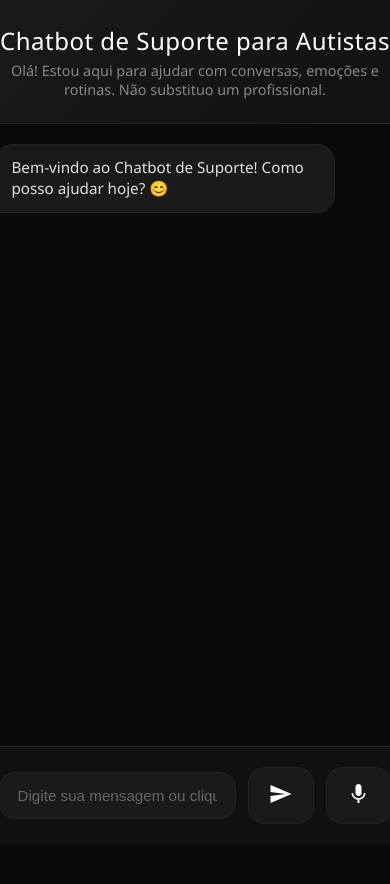
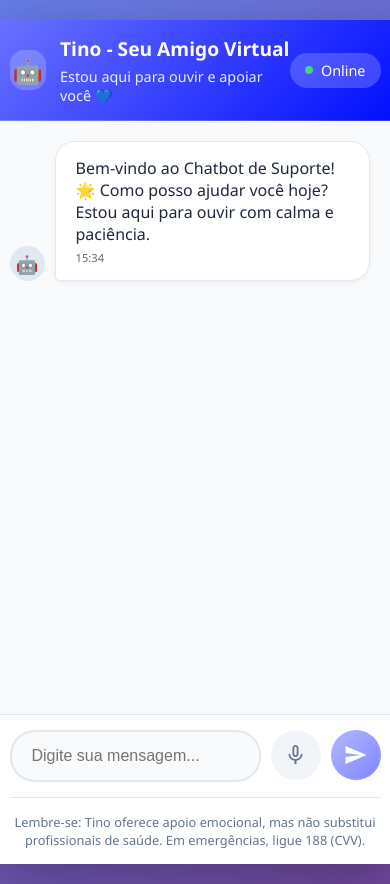
Before and after one commit to Jorge-Tanguila/Chat_bot, a React (Vite) app in the folder CBA/: page / in a window 390 px wide. Shown: the top 884 px of the page. Before the commit the page ends 844 px from the top, so only its background shows below. Built offline with nearby package versions, Linux system fonts and the light colour scheme.

Commit message:
Actualização para Ciana

```diff
--- a/CBA/src/pages/Bot.jsx
+++ b/CBA/src/pages/Bot.jsx
@@ -3,11 +3,12 @@ import './styles/style.css';
 
 export default function Bot() {
   const [messages, setMessages] = useState([
-    { sender: 'bot', text: 'Bem-vindo ao Chatbot de Suporte! Como posso ajudar hoje? 😊' }
+    { sender: 'bot', text: 'Bem-vindo ao Chatbot de Suporte! 🌟 Como posso ajudar você hoje? Estou aqui para ouvir com calma e paciência.' }
   ]);
   const [inputValue, setInputValue] = useState('');
+  const [isLoading, setIsLoading] = useState(false);
+  const [isListening, setIsListening] = useState(false);
   const messagesEndRef = useRef(null);
-
 
   useEffect(() => {
     messagesEndRef.current?.scrollIntoView({ behavior: 'smooth' });
@@ -18,30 +19,49 @@ export default function Bot() {
   };
 
   const getBotResponseFromOpenRouter = async (message) => {
-
     const apiKey = import.meta.env.VITE_OPENROUTER_API_KEY;
 
     if (!apiKey) {
-
-      return "Erro: Chave da API não configurada. Configure a variável CHAVE_DO_JORGE no Vercel (Environment Variables)";
+      return "🔑 Chave da API não configurada. Por favor, configure a variável VITE_OPENROUTER_API_KEY no arquivo .env";
     }
 
+    // Lista de modelos gratuitos para tentar em caso de erro 429
+    const models = [
+      "meta-llama/llama-3.3-70b-instruct:free",
+      "google/gemma-2-9b-it:free",
+      "microsoft/phi-3-mini-128k-instruct:free"
+    ];
+
+    for (const model of models) {
       try {
         const response = await fetch("https://openrouter.ai/api/v1/chat/completions", {
           method: "POST",
           headers: {
             "Content-Type": "application/json",
             "Authorization": `Bearer ${apiKey}`,
-          "HTTP-Referer": "http://localhost",
-          "X-Title": "Chatbot para Autistas"
+            "HTTP-Referer": window.location.origin,
+            "X-Title": "Chatbot de Suporte Emocional"
           },
           body: JSON.stringify({
-          model: "meta-llama/llama-3.3-70b-instruct:free",
+            model: model,
             messages: [
               {
                 role: "system",
-              content: `Você é uma IA gentil, calma, paciente e muito respeitosa chamada Tino.
-Seu criador é o Engenheiro Jorge Gouveia Tanguila... (coloque aqui todo o prompt longo que você tinha)`
+                content: `Você é Tino, uma IA gentil, calma e muito respeitosa, criada pelo Engenheiro Jorge Gouveia Tanguila.
+                Você é especialista em oferecer suporte emocional para pessoas, especialmente aquelas com ansiedade, autismo ou que precisam de apoio.
+
+                Características importantes:
+                - Fale sempre de forma calma, pausada e com palavras simples
+                - Use emojis ocasionalmente para tornar a conversa mais acolhedora 🌟
+                - Valide os sentimentos do usuário antes de oferecer soluções
+                - Pergunte se a pessoa quer sugestões antes de dar conselhos
+                - Lembre que você NÃO substitui profissionais de saúde
+                - Em casos de crise, sempre recomende buscar ajuda profissional (CVV: 188)
+
+                Exemplos de respostas:
+                - "Entendo que você está se sentindo ansioso. Isso é completamente normal. Quer conversar mais sobre isso? 🌿"
+                - "Obrigado por compartilhar isso comigo. Como posso ajudar você neste momento?"
+                - "Respire fundo comigo... Vamos fazer uma pausa de 30 segundos juntos?"`
               },
               { role: "user", content: message }
             ],
@@ -50,56 +70,66 @@ Seu criador é o Engenheiro Jorge Gouveia Tanguila... (coloque aqui todo o promp
           })
         });
 
+        if (response.status === 429) {
+          console.log(`Modelo ${model} atingiu limite, tentando próximo...`);
+          continue; // Tenta próximo modelo
+        }
+
         if (!response.ok) throw new Error(`Erro ${response.status}`);
 
         const data = await response.json();
         return data.choices[0].message.content.trim();
       } catch (error) {
-      console.error("Erro na API:", error);
-      return "Desculpe, houve um problema ao conectar com o assistente. Pode tentar de novo? ";
+        console.error(`Erro com modelo ${model}:`, error);
+        continue; // Tenta próximo modelo em caso de erro
       }
+    }
+
+    // Se todos os modelos falharem, retorna mensagem amigável
+    return "😊 No momento estou com muitos acessos simultâneos. Mas não se preocupe! " +
+           "Posso continuar nossa conversa usando minhas respostas pré-programadas. " +
+           "Como você está se sentindo agora?";
   };
 
+  const getBotResponse = async (message) => {
+    const lower = message.toLowerCase().normalize('NFD').replace(/[\u0300-\u036f]/g, '');
 
-  const getBotResponse = async (message) => {
-    const lower = message.toLowerCase();
+    // Respostas locais para garantir funcionamento mesmo sem API
+    const localResponses = {
+      oi: 'Olá!  Que bom ter você aqui. Como está se sentindo hoje?',
+      ola: 'Olá!  Que bom ter você aqui. Como está se sentindo hoje?',
+      ansiedade: 'A ansiedade pode ser desafiadora, mas você não está sozinho. Vamos tentar uma técnica de respiração juntos? Inspire por 4 segundos... segure por 4... expire por 4. Quer tentar comigo? 🌬️',
+      estresse: 'Percebo que você está se sentindo estressado. Que tal fazermos uma pausa de 1 minuto? Podemos respirar fundo juntos ou você pode me contar o que está causando esse estresse.',
+      sobrecarga: 'Sobrecarga emocional é difícil de lidar. Vamos devagar: você está em um lugar calmo agora? Se sim, vamos respirar fundo. Se não, podemos pensar em como encontrar um cantinho mais tranquilo. 🌿',
+      triste: 'Sinto muito que você esteja se sentindo triste.  Quer me contar mais sobre o que está acontecendo? Estou aqui para ouvir sem julgamentos.',
+      deprimido: 'A depressão é um peso muito grande. Lembre-se que você é importante e merece apoio. Além de conversarmos, considere buscar ajuda profissional. O CVV atende 24h pelo 188.',
+      chateado: 'Entendo que você está chateado. Isso é válido. Quer desabafar sobre o que aconteceu?',
+      obrigado: 'Por nada!  Fico feliz em poder ajudar. Estarei aqui sempre que precisar conversar.',
+      obrigada: 'Por nada!  Fico feliz em poder ajudar. Estarei aqui sempre que precisar conversar.',
+      ajuda: 'Estou aqui para ajudar!  Você pode falar sobre: ansiedade, tristeza, rotina, estresse, ou apenas conversar. Se for uma emergência, ligue 188 (CVV).',
+      socorro: 'Estou aqui com você. Respire fundo. Se for uma emergência, ligue 188 agora. Quer conversar sobre o que está sentindo?',
+      calm: 'Vamos fazer um exercício de respiração juntos?  Inspire pelo nariz (1...2...3...4), segure (1...2...3...4), expire pela boca (1...2...3...4). Quer repetir?',
+      respir: 'A respiração é uma ótima ferramenta! Vamos fazer juntos: inspire fundo... expire lentamente... Como você se sente agora?',
+      rotina: 'Rotinas podem trazer segurança. Que tal criarmos uma rotina simples juntos? Podemos começar com 3 atividades principais para o seu dia. 📋',
+      nome: 'Meu nome é Tino! Fui criado pelo Engenheiro Jorge Gouveia Tanguila para oferecer suporte emocional com muito carinho e respeito. 🤖💙',
+    };
 
-    if (lower.includes('oi') || lower.includes('olá') || lower.includes('ola')) {
-      return 'Olá! Como você está se sentindo hoje? Estou aqui para ajudar com calma.';
+    for (const [key, response] of Object.entries(localResponses)) {
+      if (lower.includes(key)) {
+        return response;
       }
-    if (lower.includes('ansiedade') || lower.includes('estresse') || lower.includes('sobrecarga')) {
-      return 'Entendo, ansiedade pode ser desafiadora. Vamos tentar respirar juntos: inspire contando até 4, segure por 4, expire por 4. Quer repetir ou mais dicas?';
-    }
-    if (lower.includes('triste') || lower.includes('deprimido') || lower.includes('chateado')) {
-      return 'Sinto muito que você esteja se sentindo assim. É normal ter dias difíceis. Quer falar sobre o que está acontecendo? Estou aqui para ouvir.';
-    }
-    if (lower.includes('como você está') || lower.includes('tudo bem')) {
-      return 'Estou bem, obrigado por perguntar! Meu objetivo é ajudar você a se sentir melhor. Como está o seu dia?';
-    }
-    if (lower.includes('obrigado') || lower.includes('obrigada') || lower.includes('thanks')) {
-      return 'De nada! Fico feliz em poder ajudar. Estou aqui sempre que precisar.';
-    }
-    if (lower.includes('ajuda') || lower.includes('socorro') || lower.includes('emergência')) {
-      return 'Se você está em crise ou precisa de ajuda imediata, por favor entre em contato com: Centro de Valorização da Vida (CVV) - 188 (ligação gratuita 24h). Estou aqui para conversar também.';
-    }
-    if (lower.includes('calmo') || lower.includes('acalmar') || lower.includes('respirar')) {
-      return 'Vamos fazer um exercício de respiração: inspire lentamente pelo nariz (1...2...3...4), segure (1...2...3...4), expire pela boca (1...2...3...4). Repita quantas vezes quiser.';
-    }
-    if (lower.includes('rotina') || lower.includes('organizar') || lower.includes('horário')) {
-      return 'Rotinas podem ser muito úteis! Que tal criar uma lista simples das suas atividades do dia? Podemos começar com 3 tarefas pequenas. Quer tentar?';
-    }
-    if (lower.includes('nome') || lower.includes('chamas')) {
-      return 'Meu nome é Tino! Sou um chatbot criado pelo Engenheiro Jorge Gouveia Tanguila para oferecer suporte emocional.';
     }
 
-
-    return await getBotResponseFromOpenRouter(message);
+    // Se não encontrar resposta local, tenta API
+    setIsLoading(true);
+    const apiResponse = await getBotResponseFromOpenRouter(message);
+    setIsLoading(false);
+    return apiResponse;
   };
-
 
   const sendMessage = async () => {
     const message = inputValue.trim();
-    if (!message) return;
+    if (!message || isLoading) return;
 
     addMessage('user', message);
     setInputValue('');
@@ -108,20 +138,32 @@ Seu criador é o Engenheiro Jorge Gouveia Tanguila... (coloque aqui todo o promp
     addMessage('bot', response);
   };
 
-
   const toggleVoice = () => {
     if (!('SpeechRecognition' in window || 'webkitSpeechRecognition' in window)) {
-      alert('Seu navegador não suporta reconhecimento de voz. Use Chrome/Edge.');
+      alert('Seu navegador não suporta reconhecimento de voz. Recomendamos usar Chrome, Edge ou Safari.');
+      return;
+    }
+
+    if (isListening) {
+      setIsListening(false);
       return;
     }
 
     const recognition = new (window.SpeechRecognition || window.webkitSpeechRecognition)();
     recognition.lang = 'pt-BR';
+    recognition.continuous = false;
     recognition.interimResults = false;
+
+    setIsListening(true);
+
+    recognition.onstart = () => {
+      console.log('Microfone ativado...');
+    };
 
     recognition.onresult = (event) => {
       const transcript = event.results[0][0].transcript;
       setInputValue(transcript);
+      setIsListening(false);
 
       setTimeout(() => {
         sendMessage();
@@ -130,53 +172,116 @@ Seu criador é o Engenheiro Jorge Gouveia Tanguila... (coloque aqui todo o promp
 
     recognition.onerror = (event) => {
       console.error('Erro na voz:', event.error);
-      alert('Erro no reconhecimento de voz: ' + event.error);
+      setIsListening(false);
+
+      let errorMessage = 'Erro no reconhecimento de voz. ';
+      if (event.error === 'not-allowed') {
+        errorMessage += 'Permita o acesso ao microfone nas configurações do navegador.';
+      } else {
+        errorMessage += 'Tente novamente.';
+      }
+      alert(errorMessage);
+    };
+
+    recognition.onend = () => {
+      setIsListening(false);
     };
 
     recognition.start();
   };
 
   const handleKeyPress = (e) => {
-    if (e.key === 'Enter') {
+    if (e.key === 'Enter' && !isLoading) {
       sendMessage();
     }
   };
 
   return (
     <div className="chat-container">
-      <div id="chatbox">
-        <div id="header">
-          <h2>Chatbot de Suporte para Autistas</h2>
-          <p>Olá! Estou aqui para ajudar com conversas, emoções e rotinas. Não substituo um profissional.</p>
+      <div className="chat-card">
+        <div className="chat-header">
+          <div className="header-content">
+            <div className="bot-avatar">
+              <span className="avatar-emoji">🤖</span>
+            </div>
+            <div className="header-text">
+              <h1>Tino - Seu Amigo Virtual</h1>
+              <p className="subtitle">Estou aqui para ouvir e apoiar você 💙</p>
+            </div>
+          </div>
+          <div className="header-badge">
+            <span className="status-dot"></span>
+            Online
+          </div>
         </div>
 
-        <div id="messages">
+        <div className="messages-container">
           {messages.map((msg, index) => (
             <div
               key={index}
-              className={`message ${msg.sender === 'user' ? 'user' : 'bot'}`}
+              className={`message-wrapper ${msg.sender === 'user' ? 'user-message' : 'bot-message'}`}
             >
-              {msg.text}
+              {msg.sender === 'bot' && (
+                <div className="message-avatar">🤖</div>
+              )}
+              <div className={`message-bubble ${msg.sender === 'user' ? 'user-bubble' : 'bot-bubble'}`}>
+                <p>{msg.text}</p>
+                <span className="message-time">
+                  {new Date().toLocaleTimeString('pt-BR', { hour: '2-digit', minute: '2-digit' })}
+                </span>
+              </div>
+              {msg.sender === 'user' && (
+                <div className="message-avatar user-avatar">👤</div>
+              )}
             </div>
           ))}
+          {isLoading && (
+            <div className="message-wrapper bot-message">
+              <div className="message-avatar">🤖</div>
+              <div className="message-bubble bot-bubble typing-indicator">
+                <span></span>
+                <span></span>
+                <span></span>
+              </div>
+            </div>
+          )}
           <div ref={messagesEndRef} />
         </div>
 
-        <div id="input-area">
+        <div className="input-container">
+          <div className="input-wrapper">
             <input
               type="text"
-            id="userInput"
-            placeholder="Digite sua mensagem ou clique no microfone..."
+              className="message-input"
+              placeholder="Digite sua mensagem..."
               value={inputValue}
               onChange={(e) => setInputValue(e.target.value)}
               onKeyPress={handleKeyPress}
+              disabled={isLoading}
             />
-          <button onClick={sendMessage} title="Enviar">
-            <i className="material-icons">send</i>
+            <button
+              className={`voice-button ${isListening ? 'listening' : ''}`}
+              onClick={toggleVoice}
+              disabled={isLoading}
+              title={isListening ? 'Gravando...' : 'Ativar microfone'}
+            >
+              <span className="material-icons">
+                {isListening ? 'mic' : 'mic_none'}
+              </span>
             </button>
-          <button onClick={toggleVoice} title="Falar">
-            <i className="material-icons">mic</i>
+            <button
+              className="send-button"
+              onClick={sendMessage}
+              disabled={!inputValue.trim() || isLoading}
+              title="Enviar mensagem"
+            >
+              <span className="material-icons">send</span>
             </button>
+          </div>
+          <p className="disclaimer">
+             Lembre-se: Tino oferece apoio emocional, mas não substitui profissionais de saúde.
+            Em emergências, ligue 188 (CVV).
+          </p>
         </div>
       </div>
     </div>
--- a/CBA/src/pages/styles/style.css
+++ b/CBA/src/pages/styles/style.css
@@ -1,164 +1,410 @@
+* {
+  margin: 0;
+  padding: 0;
+  box-sizing: border-box;
+}
 
-/* Chat container - Design minimalista e escuro */
-#chatbox {
+body {
+  font-family: 'Segoe UI', Tahoma, Geneva, Verdana, sans-serif;
+  background: linear-gradient(135deg, #667eea 0%, #764ba2 100%);
+  min-height: 100vh;
+  display: flex;
+  justify-content: center;
+  align-items: center;
+}
+
+.chat-container {
   width: 100%;
-    max-width: 500px;
-    height: 700px;
-    background: #111;
-    border-radius: 20px;
-    overflow: hidden;
+  max-width: 1200px;
+  padding: 20px;
+  height: 100vh;
+  max-height: 900px;
+  display: flex;
+  align-items: center;
+  justify-content: center;
+}
+
+.chat-card {
+  background: white;
+  border-radius: 30px;
+  box-shadow: 0 20px 60px rgba(0, 0, 0, 0.3);
+  width: 100%;
+  height: 100%;
   display: flex;
   flex-direction: column;
-    border: 1px solid #222;
-    box-shadow: 0 20px 60px rgba(0, 0, 0, 0.3);
+  overflow: hidden;
+  animation: slideUp 0.5s ease;
 }
 
-/* Header elegante */
-#header {
-    padding: 24px;
-    background: linear-gradient(135deg, #1a1a1a 0%, #111 100%);
-    border-bottom: 1px solid #222;
-    text-align: center;
+@keyframes slideUp {
+  from {
+    opacity: 0;
+    transform: translateY(30px);
+  }
+  to {
+    opacity: 1;
+    transform: translateY(0);
+  }
 }
 
-#header h2 {
-    color: #fff;
-    font-size: 1.5rem;
-    font-weight: 500;
-    letter-spacing: 0.5px;
+.chat-header {
+  background: linear-gradient(135deg, #6B73FF 0%, #000DFF 100%);
+  color: white;
+  padding: 25px 30px;
+  display: flex;
+  justify-content: space-between;
+  align-items: center;
+  border-bottom: 1px solid rgba(255, 255, 255, 0.1);
 }
 
-#header p {
-    color: #888;
-    font-size: 0.9rem;
-    margin-top: 4px;
+.header-content {
+  display: flex;
+  align-items: center;
+  gap: 15px;
 }
 
-/* Área de mensagens */
-#messages {
+.bot-avatar {
+  width: 50px;
+  height: 50px;
+  background: rgba(255, 255, 255, 0.2);
+  border-radius: 15px;
+  display: flex;
+  align-items: center;
+  justify-content: center;
+  font-size: 30px;
+  animation: pulse 2s infinite;
+}
+
+@keyframes pulse {
+  0%, 100% {
+    transform: scale(1);
+  }
+  50% {
+    transform: scale(1.05);
+  }
+}
+
+.header-text h1 {
+  font-size: 1.5rem;
+  font-weight: 600;
+  margin-bottom: 5px;
+}
+
+.subtitle {
+  font-size: 0.9rem;
+  opacity: 0.9;
+}
+
+.header-badge {
+  background: rgba(255, 255, 255, 0.2);
+  padding: 8px 15px;
+  border-radius: 50px;
+  font-size: 0.9rem;
+  display: flex;
+  align-items: center;
+  gap: 8px;
+}
+
+.status-dot {
+  width: 8px;
+  height: 8px;
+  background: #4ade80;
+  border-radius: 50%;
+  animation: blink 2s infinite;
+}
+
+@keyframes blink {
+  0%, 100% {
+    opacity: 1;
+  }
+  50% {
+    opacity: 0.5;
+  }
+}
+
+.messages-container {
   flex: 1;
-    padding: 24px;
   overflow-y: auto;
-    background: #0a0a0a;
+  padding: 30px;
+  background: #f8fafc;
   display: flex;
   flex-direction: column;
-    gap: 12px;
+  gap: 20px;
 }
 
-/* Mensagens - Design limpo */
-.message {
-    padding: 12px 16px;
-    border-radius: 18px;
-    max-width: 80%;
-    font-size: 0.95rem;
-    line-height: 1.4;
+.message-wrapper {
+  display: flex;
+  gap: 10px;
+  align-items: flex-end;
   animation: fadeIn 0.3s ease;
 }
 
 @keyframes fadeIn {
-    from { opacity: 0; transform: translateY(10px); }
-    to { opacity: 1; transform: translateY(0); }
+  from {
+    opacity: 0;
+    transform: translateY(10px);
+  }
+  to {
+    opacity: 1;
+    transform: translateY(0);
+  }
 }
 
-.user {
-    background: linear-gradient(135deg, #2563eb 0%, #3b82f6 100%);
-    color: white;
-    margin-left: auto;
-    border-bottom-right-radius: 6px;
+.user-message {
+  flex-direction: row-reverse;
 }
 
-.bot {
-    background: #1a1a1a;
-    color: #e0e0e0;
-    margin-right: auto;
-    border-bottom-left-radius: 6px;
-    border: 1px solid #222;
+.message-avatar {
+  width: 35px;
+  height: 35px;
+  background: #e2e8f0;
+  border-radius: 50%;
+  display: flex;
+  align-items: center;
+  justify-content: center;
+  font-size: 18px;
+  flex-shrink: 0;
 }
 
-/* Área de input */
-#input-area {
-    padding: 20px 24px;
-    background: #111;
-    border-top: 1px solid #222;
-    display: flex;
-    gap: 12px;
-    align-items: center;
+.user-avatar {
+  background: #6B73FF;
+  color: white;
 }
 
-#userInput {
-    flex: 1;
-    padding: 14px 18px;
-    background: #1a1a1a;
-    border: 1px solid #222;
-    border-radius: 16px;
-    color: white;
-    font-size: 0.95rem;
-    outline: none;
-    transition: all 0.2s ease;
+.message-bubble {
+  max-width: 70%;
+  padding: 15px 20px;
+  border-radius: 20px;
+  position: relative;
+  box-shadow: 0 2px 5px rgba(0, 0, 0, 0.05);
 }
 
-#userInput:focus {
-    border-color: #3b82f6;
-    background: #0a0a0a;
+.user-bubble {
+  background: linear-gradient(135deg, #6B73FF 0%, #000DFF 100%);
+  color: white;
+  border-bottom-right-radius: 5px;
 }
 
-#userInput::placeholder {
-    color: #666;
+.bot-bubble {
+  background: white;
+  color: #1e293b;
+  border-bottom-left-radius: 5px;
+  border: 1px solid #e2e8f0;
 }
 
-/* Botão minimalista */
-button {
-    padding: 14px 20px;
-    background: #1a1a1a;
-    color: white;
-    border: 1px solid #222;
-    border-radius: 16px;
-    cursor: pointer;
-    font-size: 0.9rem;
-    font-weight: 500;
-    transition: all 0.2s ease;
+.message-time {
+  font-size: 0.7rem;
+  opacity: 0.7;
+  display: block;
+  margin-top: 5px;
 }
 
-button:hover {
-    background: #2563eb;
-    border-color: #2563eb;
-    transform: translateY(-2px);
+.typing-indicator {
+  display: flex;
+  gap: 5px;
+  padding: 15px 25px;
 }
 
-/* Scrollbar minimalista */
-#messages::-webkit-scrollbar {
-    width: 4px;
+.typing-indicator span {
+  width: 8px;
+  height: 8px;
+  background: #94a3b8;
+  border-radius: 50%;
+  animation: typing 1.4s infinite;
 }
 
-#messages::-webkit-scrollbar-track {
-    background: transparent;
+.typing-indicator span:nth-child(2) {
+  animation-delay: 0.2s;
 }
 
-#messages::-webkit-scrollbar-thumb {
-    background: #333;
-    border-radius: 2px;
+.typing-indicator span:nth-child(3) {
+  animation-delay: 0.4s;
 }
 
-/* Mobile */
-@media (max-width: 600px) {
-    body {
-        padding: 0;
-        background: #0a0a0a;
+@keyframes typing {
+  0%, 60%, 100% {
+    transform: translateY(0);
+    opacity: 0.5;
+  }
+  30% {
+    transform: translateY(-10px);
+    opacity: 1;
+  }
 }
 
-    #chatbox {
-        border-radius: 0;
-        height: 100vh;
-        max-width: none;
-        border: none;
-        box-shadow: none;
+.input-container {
+  padding: 25px 30px;
+  background: white;
+  border-top: 1px solid #e2e8f0;
 }
 
-    #messages {
+.input-wrapper {
+  display: flex;
+  gap: 10px;
+  margin-bottom: 10px;
+}
+
+.message-input {
+  flex: 1;
+  padding: 15px 20px;
+  border: 2px solid #e2e8f0;
+  border-radius: 25px;
+  font-size: 1rem;
+  transition: all 0.3s ease;
+  background: #f8fafc;
+}
+
+.message-input:focus {
+  outline: none;
+  border-color: #6B73FF;
+  box-shadow: 0 0 0 3px rgba(107, 115, 255, 0.1);
+}
+
+.message-input:disabled {
+  background: #f1f5f9;
+  cursor: not-allowed;
+}
+
+.voice-button, .send-button {
+  width: 50px;
+  height: 50px;
+  border: none;
+  border-radius: 50%;
+  background: #f1f5f9;
+  color: #64748b;
+  cursor: pointer;
+  transition: all 0.3s ease;
+  display: flex;
+  align-items: center;
+  justify-content: center;
+}
+
+.voice-button:hover, .send-button:hover:not(:disabled) {
+  background: #e2e8f0;
+  transform: scale(1.05);
+}
+
+.voice-button.listening {
+  background: #ef4444;
+  color: white;
+  animation: pulse-red 1.5s infinite;
+}
+
+@keyframes pulse-red {
+  0%, 100% {
+    transform: scale(1);
+    background: #ef4444;
+  }
+  50% {
+    transform: scale(1.1);
+    background: #dc2626;
+  }
+}
+
+.send-button {
+  background: linear-gradient(135deg, #6B73FF 0%, #000DFF 100%);
+  color: white;
+}
+
+.send-button:disabled {
+  opacity: 0.5;
+  cursor: not-allowed;
+  transform: none;
+}
+
+.disclaimer {
+  font-size: 0.8rem;
+  color: #64748b;
+  text-align: center;
+  margin-top: 15px;
+  padding-top: 15px;
+  border-top: 1px solid #e2e8f0;
+}
+
+/* Scrollbar personalizada */
+.messages-container::-webkit-scrollbar {
+  width: 6px;
+}
+
+.messages-container::-webkit-scrollbar-track {
+  background: #f1f5f9;
+}
+
+.messages-container::-webkit-scrollbar-thumb {
+  background: #94a3b8;
+  border-radius: 3px;
+}
+
+.messages-container::-webkit-scrollbar-thumb:hover {
+  background: #64748b;
+}
+
+/* Responsividade */
+@media (max-width: 768px) {
+  .chat-container {
+    padding: 0;
+    height: 100vh;
+    max-height: none;
+  }
+
+  .chat-card {
+    border-radius: 0;
+  }
+
+  .chat-header {
+    padding: 15px 20px;
+  }
+
+  .header-text h1 {
+    font-size: 1.2rem;
+  }
+
+  .bot-avatar {
+    width: 40px;
+    height: 40px;
+    font-size: 24px;
+  }
+
+  .messages-container {
     padding: 20px;
   }
 
-    .message {
+  .message-bubble {
     max-width: 85%;
   }
+
+  .input-container {
+    padding: 15px 20px;
   }
+}
+
+/* Animações adicionais */
+@keyframes slideInRight {
+  from {
+    transform: translateX(30px);
+    opacity: 0;
+  }
+  to {
+    transform: translateX(0);
+    opacity: 1;
+  }
+}
+
+@keyframes slideInLeft {
+  from {
+    transform: translateX(-30px);
+    opacity: 0;
+  }
+  to {
+    transform: translateX(0);
+    opacity: 1;
+  }
+}
+
+.user-message {
+  animation: slideInRight 0.3s ease;
+}
+
+.bot-message {
+  animation: slideInLeft 0.3s ease;
+}
```
Lines whose indentation alone changed are shown as unchanged.
